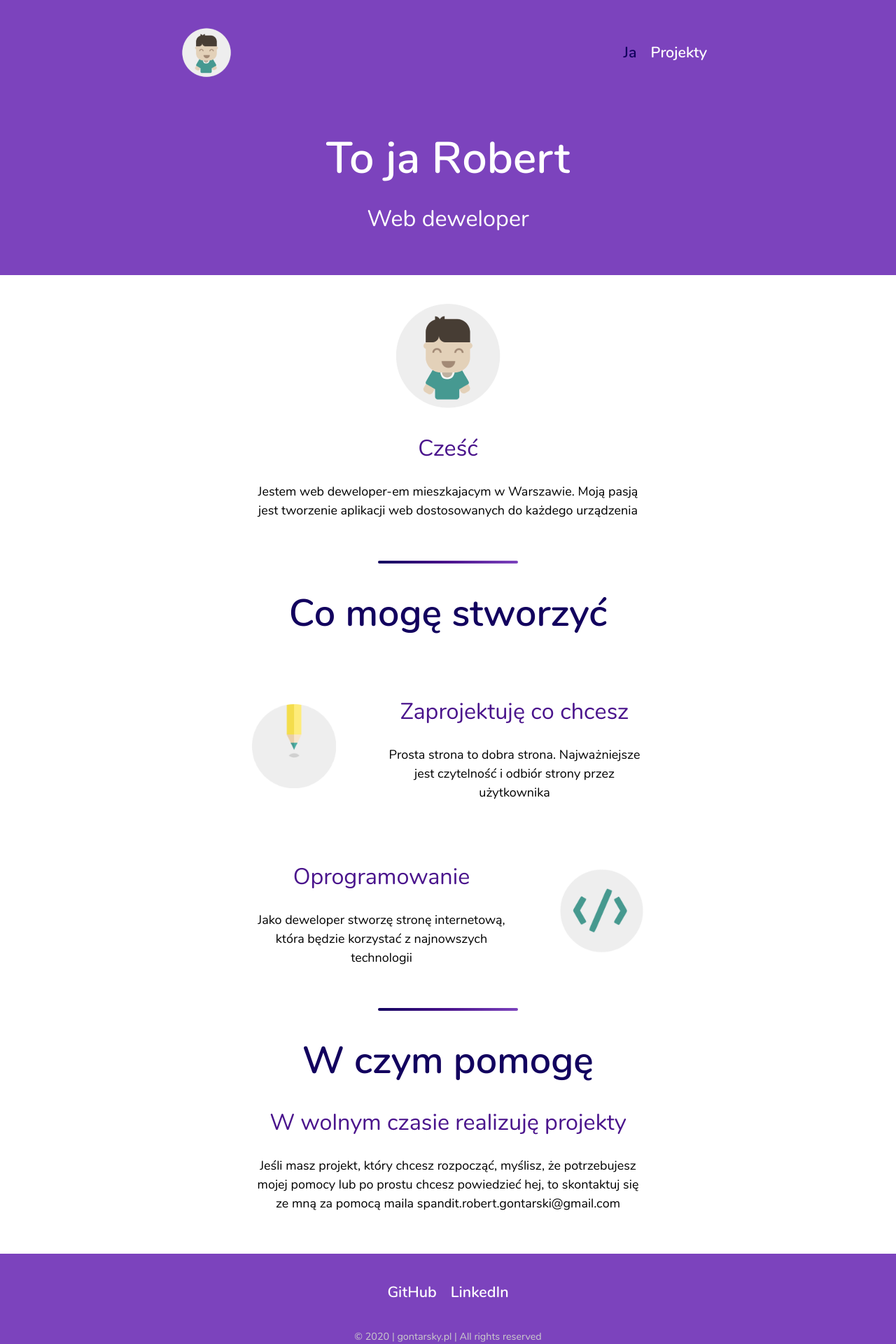
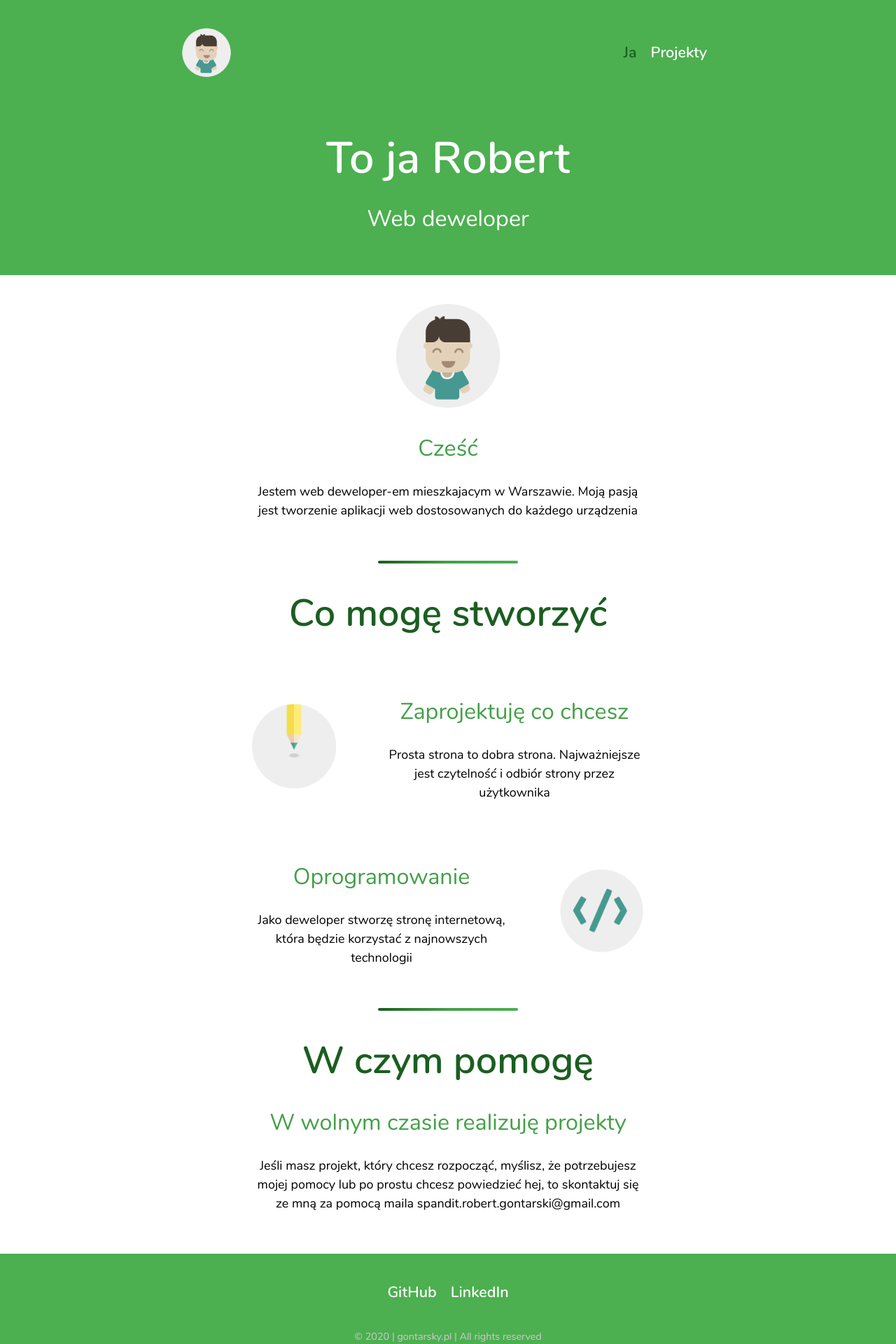
Before and after one commit to Citentel/portfolio-project, a React (Create React App) app: page / in a window 1280 px wide. Shown: the top 1920 px of the page at 70% size. Built offline with nearby package versions, Linux system fonts and the light colour scheme.

Commit message:
change colors

```diff
--- a/src/Routing/static/css/index.css
+++ b/src/Routing/static/css/index.css
@@ -1 +1 @@
-.navbar{width:100%;padding:40px 0px;margin:0px;display:flex;justify-content:center;background-color:#7c43bd}.navbar .navbar__box{max-width:800px;width:100%;display:flex;align-items:center;justify-content:space-between;padding:0 20px}.navbar .navbar__box .navbar__box--logo{display:flex;align-items:center}.navbar .navbar__box .navbar__box--links{display:flex;align-items:center}.navbar .navbar__box .navbar__box--links .navbar__box--links__link{margin:0px 10px}.navbar .navbar__box .navbar__box--links .navbar__box--links__link a{color:#ffffff;font-weight:600;font-size:21.6px;line-height:30.6px;text-decoration:none;transition:all .3s ease-in-out}.navbar .navbar__box .navbar__box--links .navbar__box--links__link a:hover,.navbar .navbar__box .navbar__box--links .navbar__box--links__link a.active{color:#12005e}@media only screen and (max-width:400px){.navbar .navbar__box .navbar__box--links .navbar__box--links__link a{font-size:inherit;line-height:inherit}}
+.navbar{width:100%;padding:40px 0px;margin:0px;display:flex;justify-content:center;background-color:#4CAF50}.navbar .navbar__box{max-width:800px;width:100%;display:flex;align-items:center;justify-content:space-between;padding:0 20px}.navbar .navbar__box .navbar__box--logo{display:flex;align-items:center}.navbar .navbar__box .navbar__box--links{display:flex;align-items:center}.navbar .navbar__box .navbar__box--links .navbar__box--links__link{margin:0px 10px}.navbar .navbar__box .navbar__box--links .navbar__box--links__link a{color:#ffffff;font-weight:600;font-size:21.6px;line-height:30.6px;text-decoration:none;transition:all .3s ease-in-out}.navbar .navbar__box .navbar__box--links .navbar__box--links__link a:hover,.navbar .navbar__box .navbar__box--links .navbar__box--links__link a.active{color:#1B5E20}@media only screen and (max-width:400px){.navbar .navbar__box .navbar__box--links .navbar__box--links__link a{font-size:inherit;line-height:inherit}}
--- a/src/components/About/static/css/index.css
+++ b/src/components/About/static/css/index.css
@@ -1 +1 @@
-.about{width:100%;padding:40px 0px;display:flex;justify-content:center}.about .about__box{max-width:600px;width:100%;text-align:center;padding:0px 20px}.about .about__box .about__box--h2{font-size:54px;line-height:63px;margin:0px 0px 40px;color:#12005e}.about .about__box .about__box--item{display:flex;justify-content:space-between;align-items:center;padding:20px 0px}.about .about__box .about__box--item:last-child{padding:20px 0px 0px}.about .about__box .about__box--item.about__box--item__2{flex-direction:row-reverse}.about .about__box .about__box--item .about__box--item__img{max-width:120px;width:100%}.about .about__box .about__box--item .about__box--item__text{max-width:370px;width:100%}.about .about__box .about__box--item .about__box--item__text .about__box--item__text--h3{font-size:32.4px;line-height:41.4px;line-height:100%;font-weight:400;color:#4a148c}@media only screen and (max-width:560px){.about .about__box .about__box--item{flex-direction:column}.about .about__box .about__box--item.about__box--item__2{flex-direction:column}}
+.about{width:100%;padding:40px 0px;display:flex;justify-content:center}.about .about__box{max-width:600px;width:100%;text-align:center;padding:0px 20px}.about .about__box .about__box--h2{font-size:54px;line-height:63px;margin:0px 0px 40px;color:#1B5E20}.about .about__box .about__box--item{display:flex;justify-content:space-between;align-items:center;padding:20px 0px}.about .about__box .about__box--item:last-child{padding:20px 0px 0px}.about .about__box .about__box--item.about__box--item__2{flex-direction:row-reverse}.about .about__box .about__box--item .about__box--item__img{max-width:120px;width:100%}.about .about__box .about__box--item .about__box--item__text{max-width:370px;width:100%}.about .about__box .about__box--item .about__box--item__text .about__box--item__text--h3{font-size:32.4px;line-height:41.4px;line-height:100%;font-weight:400;color:#43A047}@media only screen and (max-width:560px){.about .about__box .about__box--item{flex-direction:column}.about .about__box .about__box--item.about__box--item__2{flex-direction:column}}
--- a/src/components/BreakLine/static/css/index.css
+++ b/src/components/BreakLine/static/css/index.css
@@ -1 +1 @@
-.breakLine{width:100%;display:flex;justify-content:center}.breakLine .breakLine__box{max-width:200px;width:100%;text-align:center;padding:2px;border-radius:2px;background:linear-gradient(90deg, #12005e 0%, #4a148c, #7c43bd 100%)}
+.breakLine{width:100%;display:flex;justify-content:center}.breakLine .breakLine__box{max-width:200px;width:100%;text-align:center;padding:2px;border-radius:2px;background:linear-gradient(90deg, #1B5E20 0%, #43A047, #4CAF50 100%)}
--- a/src/components/Contact/static/css/index.css
+++ b/src/components/Contact/static/css/index.css
@@ -1 +1 @@
-.contact{width:100%;padding:40px 0px;display:flex;justify-content:center}.contact .contact__box{max-width:600px;width:100%;text-align:center;padding:0px 20px}.contact .contact__box .contact__box--h2{font-size:54px;line-height:63px;margin:0px 0px 40px;color:#12005e}.contact .contact__box .contact__box--h3{font-size:32.4px;line-height:41.4px;line-height:100%;font-weight:400;color:#4a148c}
+.contact{width:100%;padding:40px 0px;display:flex;justify-content:center}.contact .contact__box{max-width:600px;width:100%;text-align:center;padding:0px 20px}.contact .contact__box .contact__box--h2{font-size:54px;line-height:63px;margin:0px 0px 40px;color:#1B5E20}.contact .contact__box .contact__box--h3{font-size:32.4px;line-height:41.4px;line-height:100%;font-weight:400;color:#43A047}
--- a/src/components/Footer/static/css/index.css
+++ b/src/components/Footer/static/css/index.css
@@ -1 +1 @@
-.footer{width:100%;padding:40px 0px;display:flex;justify-content:center;background-color:#7c43bd}.footer .footer__box{max-width:800px;width:100%;display:flex;flex-direction:column;align-items:center;padding:0 20px}.footer .footer__box .footer__box--links{display:flex}.footer .footer__box .footer__box--links .footer__box--links__link{margin:0px 10px}.footer .footer__box .footer__box--links .footer__box--links__link a{color:#ffffff;font-weight:600;font-size:21.6px;line-height:30.6px;text-decoration:none;transition:all .3s ease-in-out}.footer .footer__box .footer__box--links .footer__box--links__link a:hover,.footer .footer__box .footer__box--links .footer__box--links__link a.active{color:#12005e}@media only screen and (max-width:400px){.footer .footer__box .footer__box--links .footer__box--links__link a{font-size:inherit;line-height:inherit}}.footer .footer__box .footer__box--text{margin:20px 0px 0px}.footer .footer__box .footer__box--text .footer__box--text__paragraf{color:#cccccc;font-size:14.4px}
+.footer{width:100%;padding:40px 0px;display:flex;justify-content:center;background-color:#4CAF50}.footer .footer__box{max-width:800px;width:100%;display:flex;flex-direction:column;align-items:center;padding:0 20px}.footer .footer__box .footer__box--links{display:flex}.footer .footer__box .footer__box--links .footer__box--links__link{margin:0px 10px}.footer .footer__box .footer__box--links .footer__box--links__link a{color:#ffffff;font-weight:600;font-size:21.6px;line-height:30.6px;text-decoration:none;transition:all .3s ease-in-out}.footer .footer__box .footer__box--links .footer__box--links__link a:hover,.footer .footer__box .footer__box--links .footer__box--links__link a.active{color:#1B5E20}@media only screen and (max-width:400px){.footer .footer__box .footer__box--links .footer__box--links__link a{font-size:inherit;line-height:inherit}}.footer .footer__box .footer__box--text{margin:20px 0px 0px}.footer .footer__box .footer__box--text .footer__box--text__paragraf{color:#cccccc;font-size:14.4px}
--- a/src/components/Header/static/css/index.css
+++ b/src/components/Header/static/css/index.css
@@ -1 +1 @@
-.header{width:100%;padding:40px 0px;display:flex;justify-content:center;background-color:#7c43bd}.header .header__box{max-width:800px;width:100%;display:flex;flex-direction:column;align-items:center;padding:0px 20px;color:#ffffff;text-align:center}.header .header__box .header__box--h1{font-size:63px;line-height:72px;margin:0px 0px 30px}.header .header__box .header__box--p{margin:0px 0px 20px;font-size:32.4px;line-height:41.4px}@media only screen and (max-width:560px){.header{padding:0px 0px 40px}}
+.header{width:100%;padding:40px 0px;display:flex;justify-content:center;background-color:#4CAF50}.header .header__box{max-width:800px;width:100%;display:flex;flex-direction:column;align-items:center;padding:0px 20px;color:#ffffff;text-align:center}.header .header__box .header__box--h1{font-size:63px;line-height:72px;margin:0px 0px 30px}.header .header__box .header__box--p{margin:0px 0px 20px;font-size:32.4px;line-height:41.4px}@media only screen and (max-width:560px){.header{padding:0px 0px 40px}}
--- a/src/components/Intro/static/css/index.css
+++ b/src/components/Intro/static/css/index.css
@@ -1 +1 @@
-.intro{width:100%;padding:40px 0px;display:flex;justify-content:center}.intro .intro__box{max-width:600px;width:100%;text-align:center;padding:0px 20px}.intro .intro__box .intro__box--h3{font-size:32.4px;line-height:41.4px;line-height:100%;font-weight:400;color:#4a148c}
+.intro{width:100%;padding:40px 0px;display:flex;justify-content:center}.intro .intro__box{max-width:600px;width:100%;text-align:center;padding:0px 20px}.intro .intro__box .intro__box--h3{font-size:32.4px;line-height:41.4px;line-height:100%;font-weight:400;color:#43A047}
--- a/src/components/Projects/Project1/static/css/index.css
+++ b/src/components/Projects/Project1/static/css/index.css
@@ -1 +1 @@
-.project1{width:100%;padding:40px 0px;display:flex;justify-content:center;background:linear-gradient(90deg, #4e2b8a, #ac145a, #d6001c)}.project1 .project1__box{max-width:600px;width:100%;text-align:center;padding:0px 20px}.project1 .project1__box .project1__box--img{margin:0px 0px 40px}.project1 .project1__box .project1__box--img .project1__box--img__img{border-radius:10px;border:10px solid #cccccc;max-width:500px;width:100%}.project1 .project1__box .project1__box--text .project1__box--text__h3{font-size:32.4px;line-height:41.4px;line-height:100%;font-weight:600;color:#ffffff}.project1 .project1__box .project1__box--text .project1__box--text__p{color:#ffffff}.project1 .project1__box .project1__box--text .project1__box--text__a{margin:40px 0px 0px;display:block;color:#7c43bd;text-decoration:none;padding:10px 25px;background-color:#ffffff;font-size:21.6px;line-height:30.6px;font-weight:600;border-radius:10px;transition:all .3s ease-in-out}.project1 .project1__box .project1__box--text .project1__box--text__a:hover{color:#ffffff;background-color:#7c43bd}
+.project1{width:100%;padding:40px 0px;display:flex;justify-content:center;background:linear-gradient(90deg, #4e2b8a, #ac145a, #d6001c)}.project1 .project1__box{max-width:600px;width:100%;text-align:center;padding:0px 20px}.project1 .project1__box .project1__box--img{margin:0px 0px 40px}.project1 .project1__box .project1__box--img .project1__box--img__img{border-radius:10px;border:10px solid #cccccc;max-width:500px;width:100%}.project1 .project1__box .project1__box--text .project1__box--text__h3{font-size:32.4px;line-height:41.4px;line-height:100%;font-weight:600;color:#ffffff}.project1 .project1__box .project1__box--text .project1__box--text__p{color:#ffffff}.project1 .project1__box .project1__box--text .project1__box--text__a{margin:40px 0px 0px;display:block;color:#4CAF50;text-decoration:none;padding:10px 25px;background-color:#ffffff;font-size:21.6px;line-height:30.6px;font-weight:600;border-radius:10px;transition:all .3s ease-in-out}.project1 .project1__box .project1__box--text .project1__box--text__a:hover{color:#ffffff;background-color:#4CAF50}
```
Also changed, not shown: src/static/css/config.less (+4 -3 lines), src/static/css/config.css (added).
